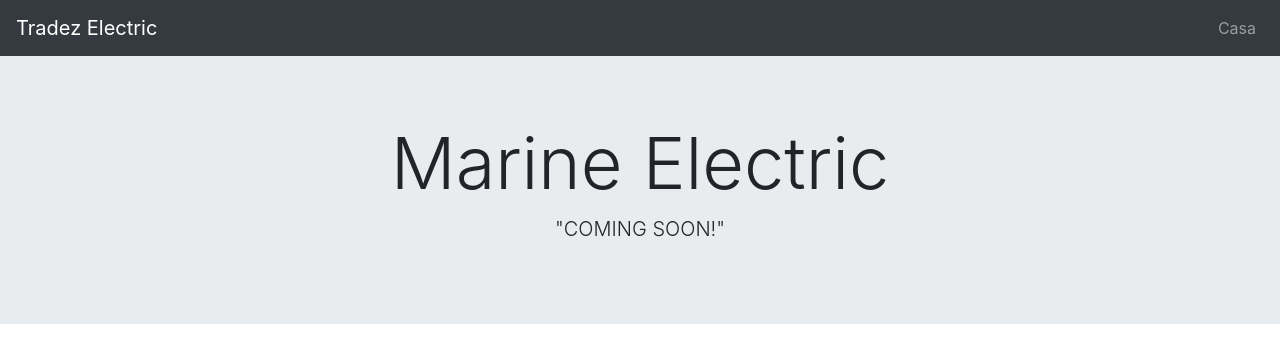
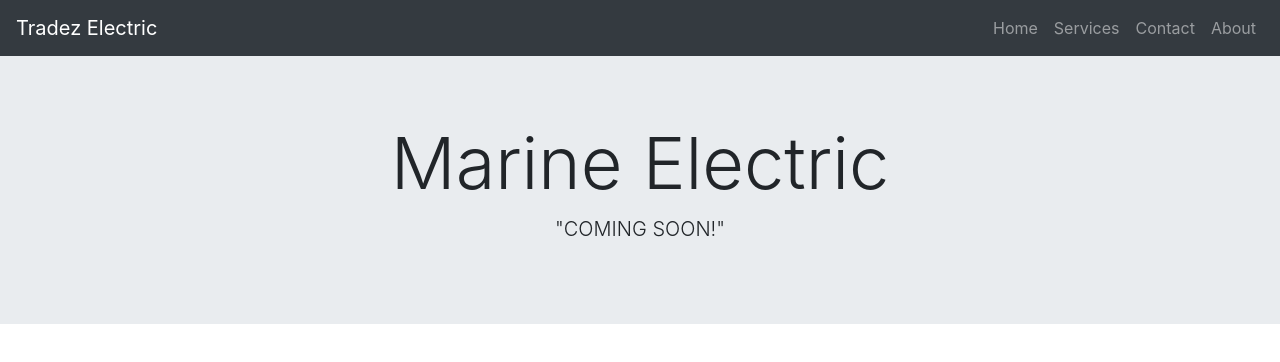
Before and after one commit to vrivero09/tradez-electric, a React (Create React App) app in the folder client/: page / in a window 1280 px wide. Shown: the top 362 px of the page. Built offline with nearby package versions, Linux system fonts and the light colour scheme.

Commit message:
added some more links

```diff
--- a/client/src/App.js
+++ b/client/src/App.js
@@ -12,7 +12,16 @@
           <NavbarBrand href="/Home" className="mr-auto">Tradez Electric</NavbarBrand>
             <Nav className="navbar-toggle collapsed" navbar>
               <NavItem>
-                <NavLink href="/Home">Casa</NavLink>
+                <NavLink href="/Home">Home</NavLink>
+              </NavItem>
+              <NavItem>
+                <NavLink href="/Services">Services</NavLink>
+              </NavItem>
+              <NavItem>
+                <NavLink href="/Contact">Contact</NavLink>
+              </NavItem>
+              <NavItem>
+                <NavLink href="/About">About</NavLink>
               </NavItem>
             </Nav>
         </Navbar>
```
Also changed, not shown: 1 other file (tests, documents, lock files or other folders).
